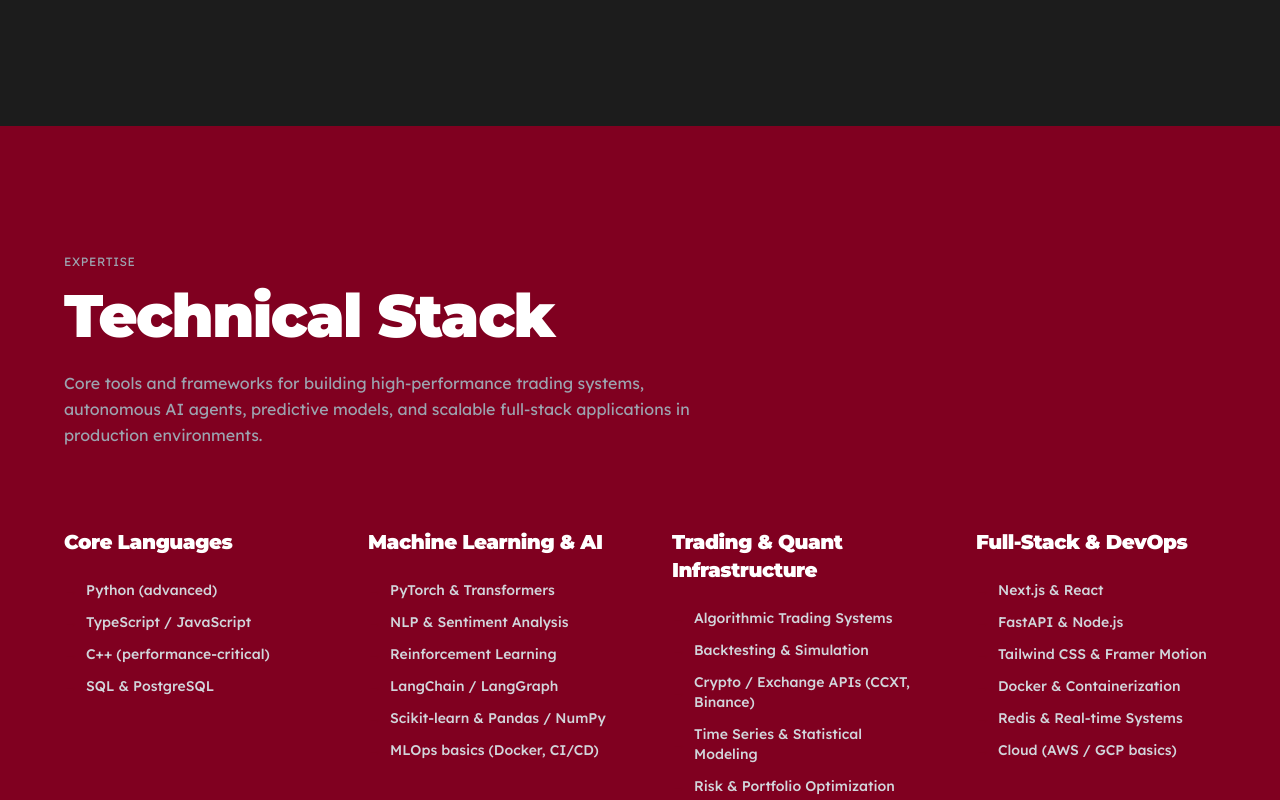
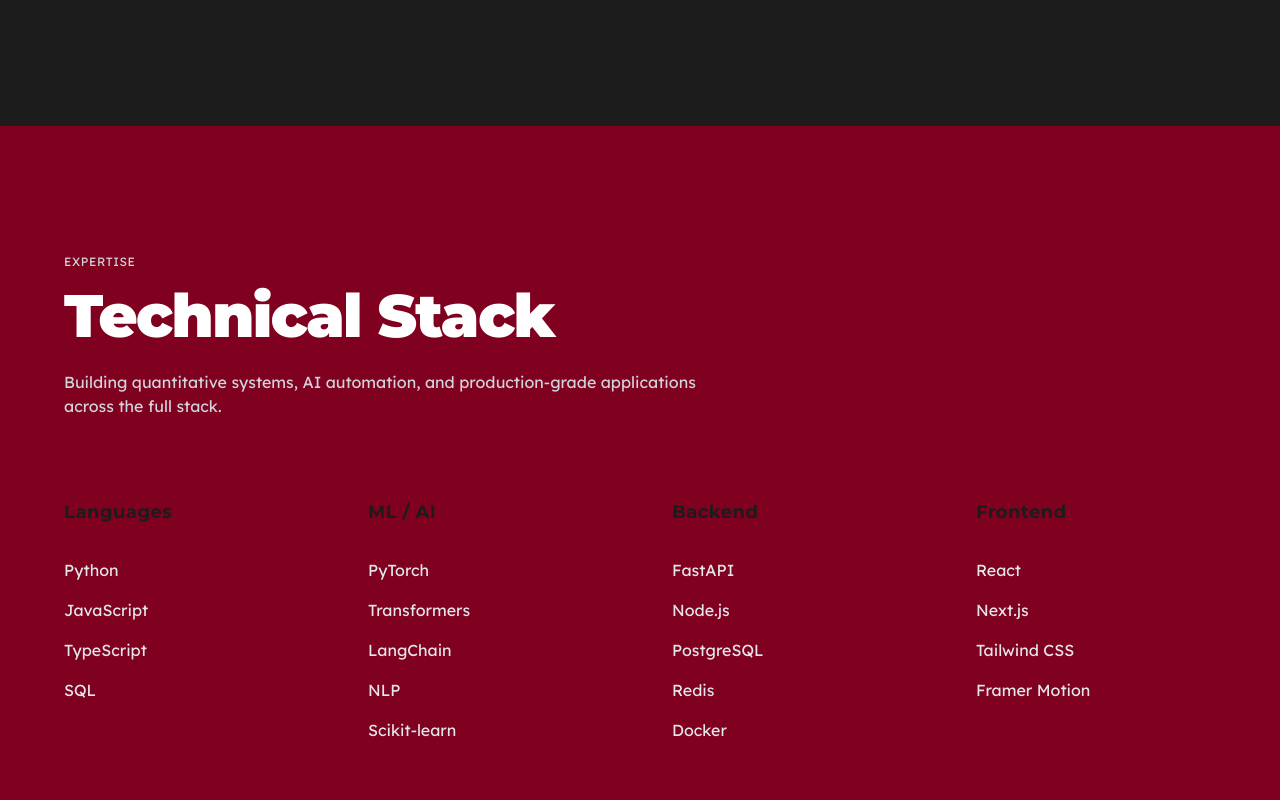
Before and after one commit to Sly-kitsune/Portfolio, a Next.js app: page / in a window 1280 px wide. Shown: the part 1900-2700 px from the top of the page. Built offline with nearby package versions, Linux system fonts and the light colour scheme.

Commit message:
Refactor Skills component and update skill categories

```diff
--- a/components/Skills.tsx
+++ b/components/Skills.tsx
@@ -1,86 +1,45 @@
 'use client'
-import { motion } from 'framer-motion'
 
+export default function Skills() {
   const skillCategories = [
     {
-    title: 'Core Languages',
-    skills: [
-      'Python (advanced)',
-      'TypeScript / JavaScript',
-      'C++ (performance-critical)',
-      'SQL & PostgreSQL',
-    ],
+      title: 'Languages',
+      skills: ['Python', 'JavaScript', 'TypeScript', 'SQL']
     },
     {
-    title: 'Machine Learning & AI',
-    skills: [
-      'PyTorch & Transformers',
-      'NLP & Sentiment Analysis',
-      'Reinforcement Learning',
-      'LangChain / LangGraph',
-      'Scikit-learn & Pandas / NumPy',
-      'MLOps basics (Docker, CI/CD)',
-    ],
+      title: 'ML / AI',
+      skills: ['PyTorch', 'Transformers', 'LangChain', 'NLP', 'Scikit-learn']
     },
     {
-    title: 'Trading & Quant Infrastructure',
-    skills: [
-      'Algorithmic Trading Systems',
-      'Backtesting & Simulation',
-      'Crypto / Exchange APIs (CCXT, Binance)',
-      'Time Series & Statistical Modeling',
-      'Risk & Portfolio Optimization',
-    ],
+      title: 'Backend',
+      skills: ['FastAPI', 'Node.js', 'PostgreSQL', 'Redis', 'Docker']
     },
     {
-    title: 'Full-Stack & DevOps',
-    skills: [
-      'Next.js & React',
-      'FastAPI & Node.js',
-      'Tailwind CSS & Framer Motion',
-      'Docker & Containerization',
-      'Redis & Real-time Systems',
-      'Cloud (AWS / GCP basics)',
-    ],
-  },
+      title: 'Frontend',
+      skills: ['React', 'Next.js', 'Tailwind CSS', 'Framer Motion']
+    }
   ]
 
-export default function Skills() {
   return (
-    <section className="py-32 px-8 md:px-16" id="skills">
-      <div className="text-xs uppercase tracking-wider text-gray-400 mb-4">EXPERTISE</div>
-      <h2 className="font-montserrat text-5xl md:text-6xl font-black mb-6 tracking-tight">
-        Technical Stack
-      </h2>
-      <p className="text-gray-400 max-w-2xl mb-20 leading-relaxed">
-        Core tools and frameworks for building high-performance trading systems, autonomous AI agents,
-        predictive models, and scalable full-stack applications in production environments.
+    <section className="py-32 px-8 md:px-16 bg-[#800020]" id="skills">
+      <div className="text-xs uppercase tracking-wider text-gray-300 mb-4">EXPERTISE</div>
+      <h2 className="font-montserrat text-5xl md:text-6xl font-black mb-6 tracking-tight text-white">Technical Stack</h2>
+      <p className="text-gray-300 max-w-2xl mb-20">
+        Building quantitative systems, AI automation, and production-grade applications across the full stack.
       </p>
 
-      <div className="grid md:grid-cols-4 gap-12 md:gap-16">
+      <div className="grid md:grid-cols-4 gap-16">
         {skillCategories.map((category, i) => (
-          <motion.div
-            key={i}
-            initial={{ opacity: 0, y: 20 }}
-            whileInView={{ opacity: 1, y: 0 }}
-            viewport={{ once: true }}
-            transition={{ duration: 0.5, delay: i * 0.1 }}
-          >
-            <h4 className="font-montserrat text-xl font-black mb-6 tracking-tight text-white">
-              {category.title}
-            </h4>
-            <ul className="space-y-3">
+          <div key={i}>
+            <h4 className="font-montserrat text-lg font-bold mb-6 tracking-wide text-[#1C1C1C]">{category.title}</h4>
+            <ul>
               {category.skills.map((skill, j) => (
-                <li
-                  key={j}
-                  className="text-gray-300 hover:text-burgundy transition-colors duration-200 text-sm font-medium flex items-center gap-2"
-                >
-                  <span className="text-burgundy opacity-70">→</span>
+                <li key={j} className="py-2 text-gray-200 hover:text-white transition-colors cursor-pointer">
                   {skill}
                 </li>
               ))}
             </ul>
-          </motion.div>
+          </div>
         ))}
       </div>
     </section>
```
Lines whose indentation alone changed are shown as unchanged.
